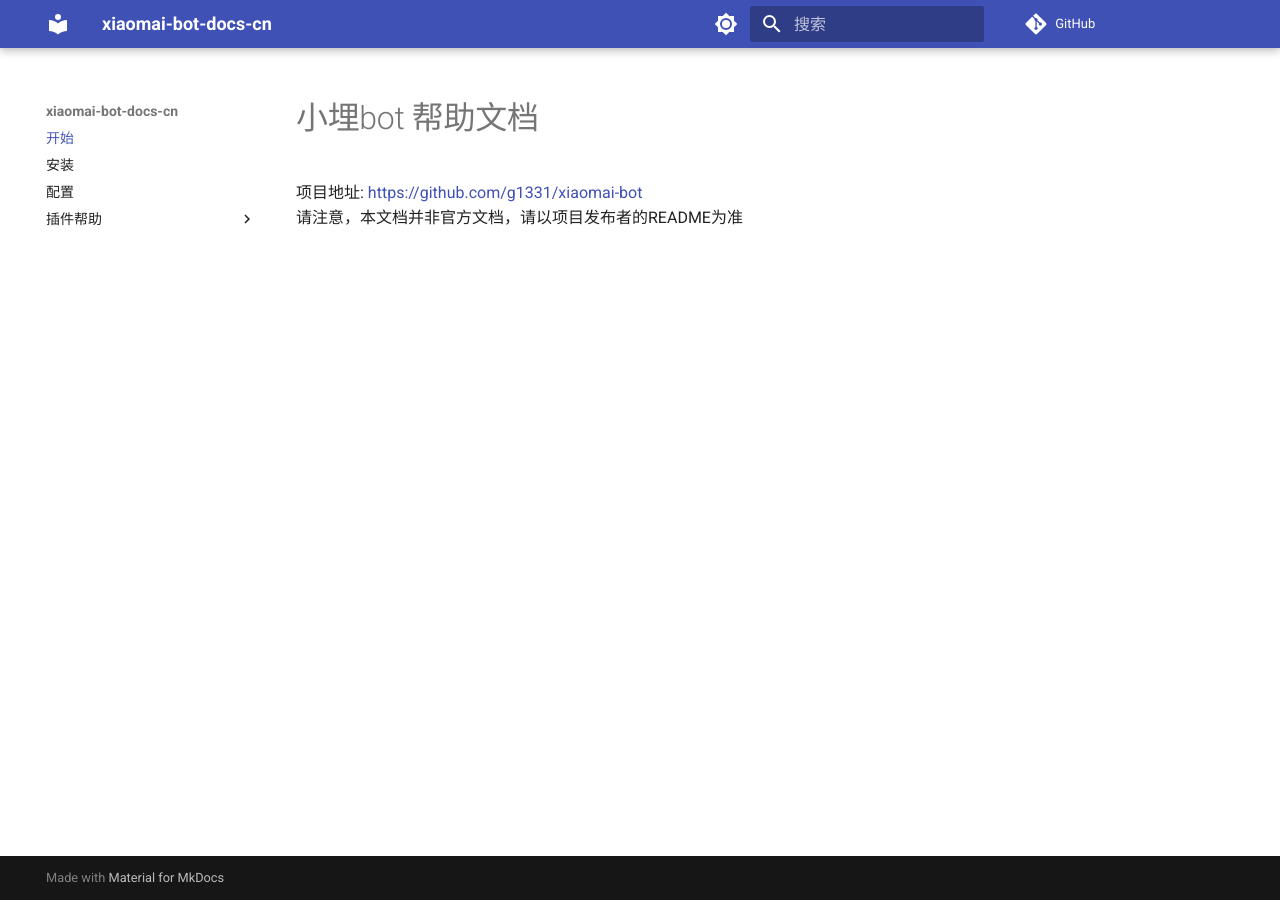
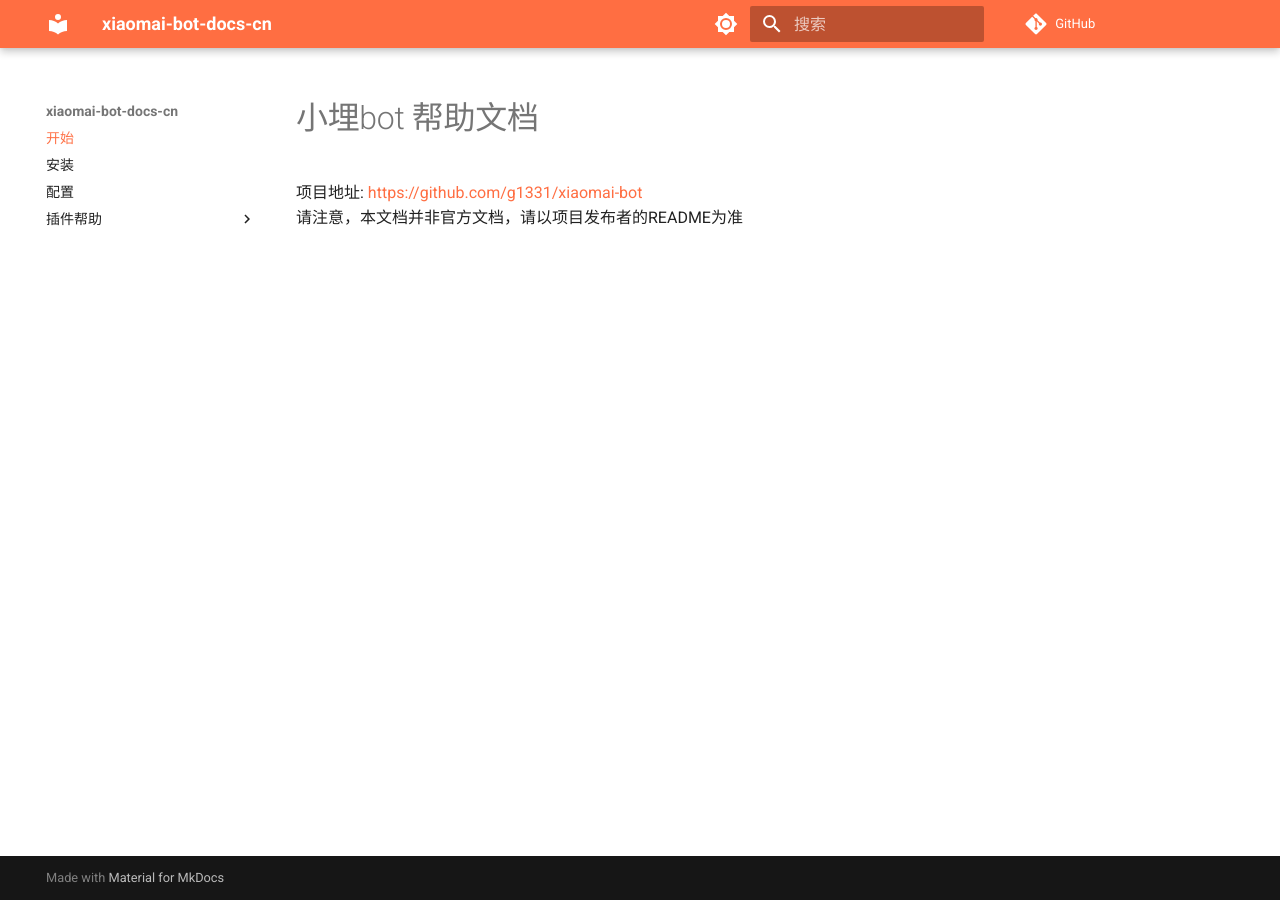
Before and after one commit to ifvlaboratory/xiaomai-bot-docs, an MkDocs documentation site: the page built from docs/index.md, in a window 1280 px wide. Built offline with MkDocs 1.6.1 and Material for MkDocs 9.7.7, drawn with Linux system fonts in a browser that asks for light colours; comment, search, counter and statistics services are not loaded.

Commit message:
Not working so discard changes

```diff
--- a/docs/stylesheets/extra.css
+++ /dev/null
@@ -1,5 +0,0 @@
-[data-md-color-scheme="black"] {
-  --md-primary-fg-color:        #0077ff;
-  --md-primary-fg-color--light: #ffffff;
-  --md-primary-fg-color--dark:  #000000;
-}
--- a/mkdocs.yml
+++ b/mkdocs.yml
@@ -22,22 +22,19 @@ theme:
     # Palette toggle for light mode
     - media: "(prefers-color-scheme: light)"
       scheme: default
-      primary: indigo
-      accent: indigo
+      primary: deep orange
+      accent: deep orange
       toggle:
         icon: material/brightness-7
         name: Switch to dark mode
     # Palette toggle for dark mode
     - media: "(prefers-color-scheme: dark)"
-      scheme: black
-      primary: deep orange
-      accent: deep orange
+      scheme: slate
+      primary: indigo
+      accent: indigo
       toggle:
         icon: material/brightness-4
         name: Switch to light mode
-
-extra_css:
-  - stylesheets/extra.css
 
 extra:
   analytics:
```
